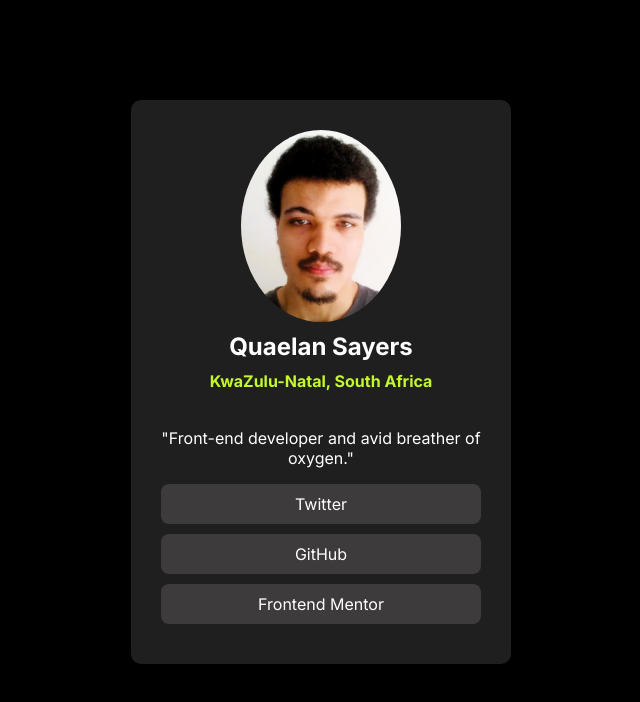
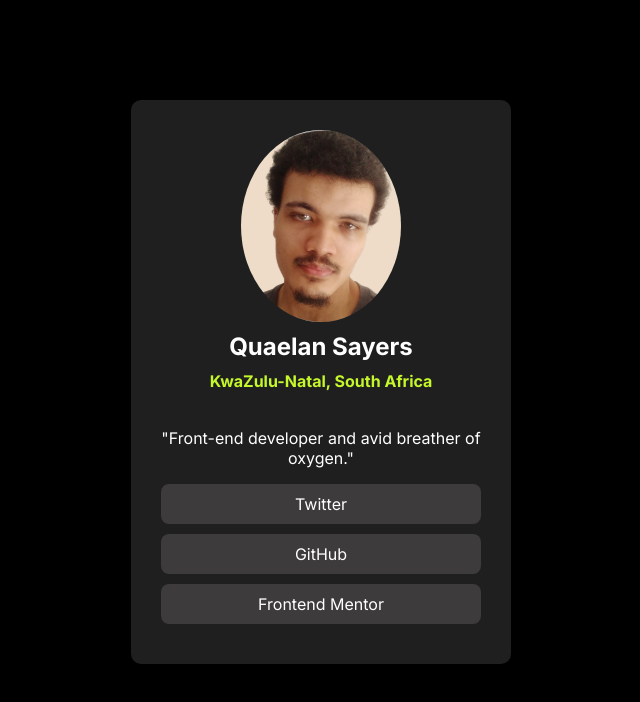
Before and after one commit to Quae03/social-media-links-profile, a plain HTML site: page index.html in a window 1280 px wide. Shown: the whole page, without its empty margins (319-959 px from the left). Drawn offline with Linux system fonts and the light colour scheme.

Commit message:
Updated Profile Photo

```diff
--- a/index.html
+++ b/index.html
@@ -41,7 +41,7 @@
       border-radius: 50%;
       aspect-ratio: 1/1.2;
       object-fit: cover;
-      object-position: 0px -5px;
+      object-position: -15px 0px;
       height: auto;
       margin-bottom: 10px;
       width: 50%;
@@ -80,7 +80,7 @@
 </head>
 <body>
   <div class="content">
-    <img src="assets/images/self-portrait.jpg" alt="Profile photo">
+    <img src="assets/images/Photo.jpeg" alt="Profile photo">
     <h2>Quaelan Sayers</h2>
     <h4>KwaZulu-Natal, South Africa</h4>
     <p>"Front-end developer and avid breather of oxygen."</p>
```
Also changed, not shown: assets/images/Photo.jpeg (added).
